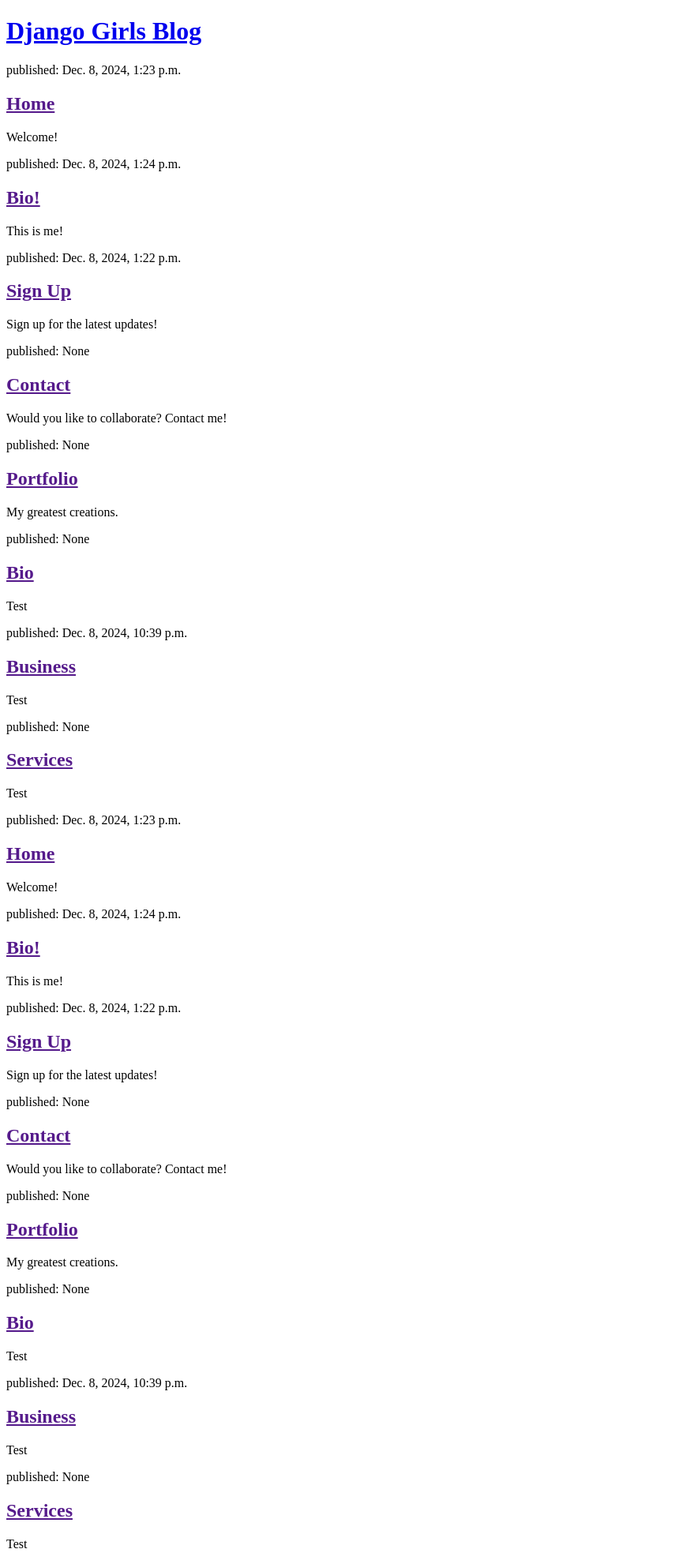
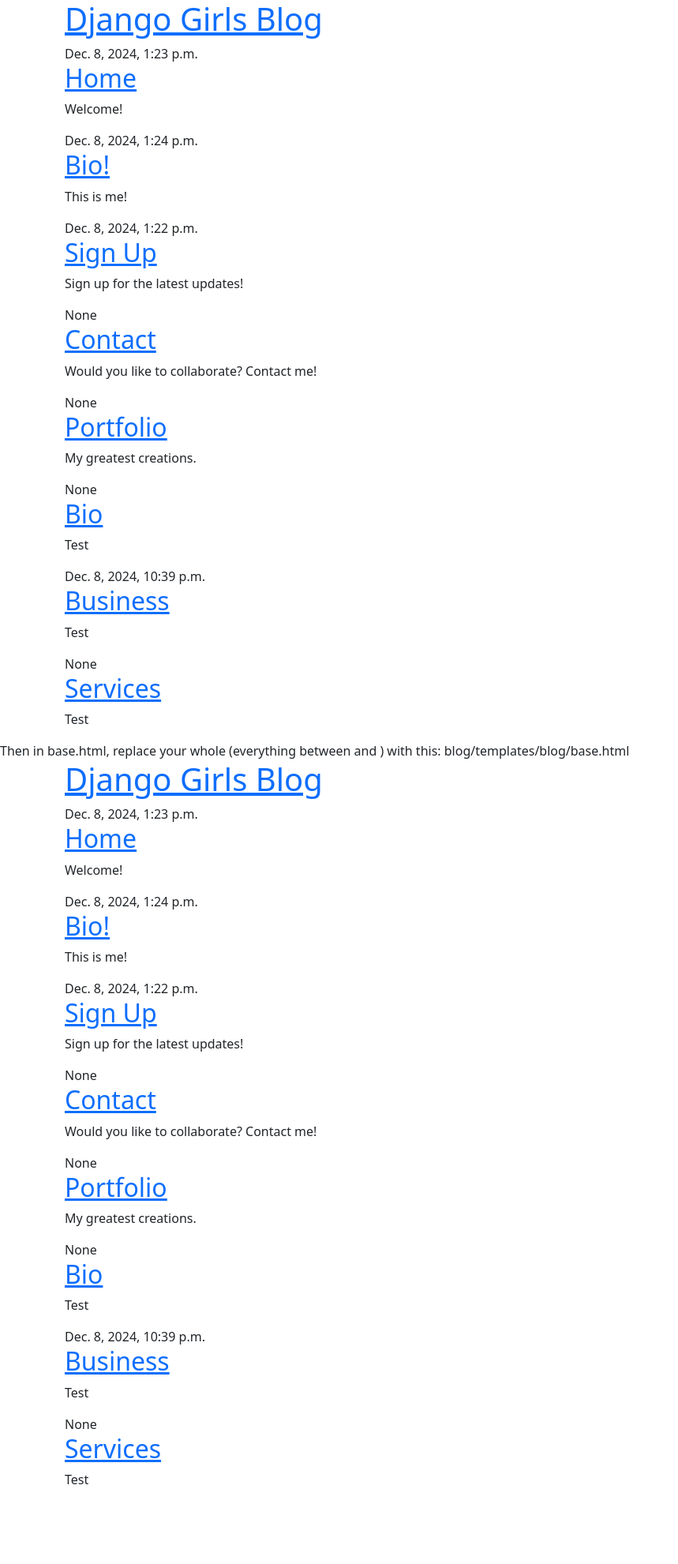
Before and after one commit to redwards52/my-first-blog, a Django app: template blog/templates/blog/post_list.html in a window 1280 px wide. Shown: the whole page at 79% size, without its empty margins (0-859 px from the left). After the commit the page ends 1880 px from the top, so only its background shows below. Run offline with Django 5.2, Linux system fonts and the light colour scheme; the template is opened without the code that fills it: values that come from a table or form of the project are taken from there, others are empty; data comes from the database, SQL or seed files in the repository.

Commit message:
CSS designs with a static page, a base page that made a block

```diff
--- /dev/null
+++ b/blog/templates/blog/base.html
@@ -0,0 +1,51 @@
+{% load static %}
+<!DOCTYPE html>
+<html>
+    <head>
+        <title>Django Girls blog</title>
+        <link rel="stylesheet" href="https://cdn.jsdelivr.net/npm/bootstrap@5.3.3/dist/css/bootstrap.min.css" integrity="sha384-QWTKZyjpPEjISv5WaRU9OFeRpok6YctnYmDr5pNlyT2bRjXh0JMhjY6hW+ALEwIH" crossorigin="anonymous">
+        <link rel="stylesheet" href="https://fonts.googleapis.com/css?family=Lobster&subset=latin,latin-ext">
+        <link rel="stylesheet" href="{% static 'css/blog.css' %}">
+    </head>
+    <body>
+        <header class="page-header">
+          <div class="container">
+              <h1><a href="/">Django Girls Blog</a></h1>
+          </div>
+        </header>
+
+        <main class="container">
+            <div class="row">
+                <div class="col">
+                {% for post in posts %}
+                    <article class="post">
+                        <time class="date">
+                            {{ post.published_date }}
+                        </time>
+                        <h2><a href="">{{ post.title }}</a></h2>
+                        <p>{{ post.text|linebreaksbr }}</p>
+                    </article>
+                {% endfor %}
+                </div>
+            </div>
+        </main>
+    </body>
+</html>
+Then in base.html, replace your whole <body> (everything between <body> and </body>) with this:
+
+blog/templates/blog/base.html
+<body>
+    <header class="page-header">
+      <div class="container">
+          <h1><a href="/">Django Girls Blog</a></h1>
+      </div>
+    </header>
+    <main class="container">
+        <div class="row">
+            <div class="col">
+            {% block content %}
+            {% endblock %}
+            </div>
+        </div>
+    </main>
+</body>
--- a/blog/templates/blog/post_list.html
+++ b/blog/templates/blog/post_list.html
@@ -1,27 +1,12 @@
-<!DOCTYPE html>
-<html>
-    <head>
-        <title>Django Girls blog</title>
-    </head>
-    <body>
-        <header>
-            <h1><a href="/">Django Girls Blog</a></h1>
-        </header>
-
-        {% for post in posts %}
-            <article>
-                <time>published: {{ post.published_date }}</time>
-                <h2><a href="">{{ post.title }}</a></h2>
-                <p>{{ post.text|linebreaksbr }}</p>
-            </article>
-        {% endfor %}
-
-        {% for post in posts %}
-            <article>
-                <time>published: {{ post.published_date }}</time>
-                <h2><a href="">{{ post.title }}</a></h2>
-                <p>{{ post.text|linebreaksbr }}</p>
-            </article>
-        {% endfor %}
-    </body>
-</html>
+{% extends 'blog/base.html' %}
+{% block content %}
+    {% for post in posts %}
+        <article class="post">
+            <time class="date">
+                {{ post.published_date }}
+            </time>
+            <h2><a href="">{{ post.title }}</a></h2>
+            <p>{{ post.text|linebreaksbr }}</p>
+        </article>
+    {% endfor %}
+{% endblock %}
```
